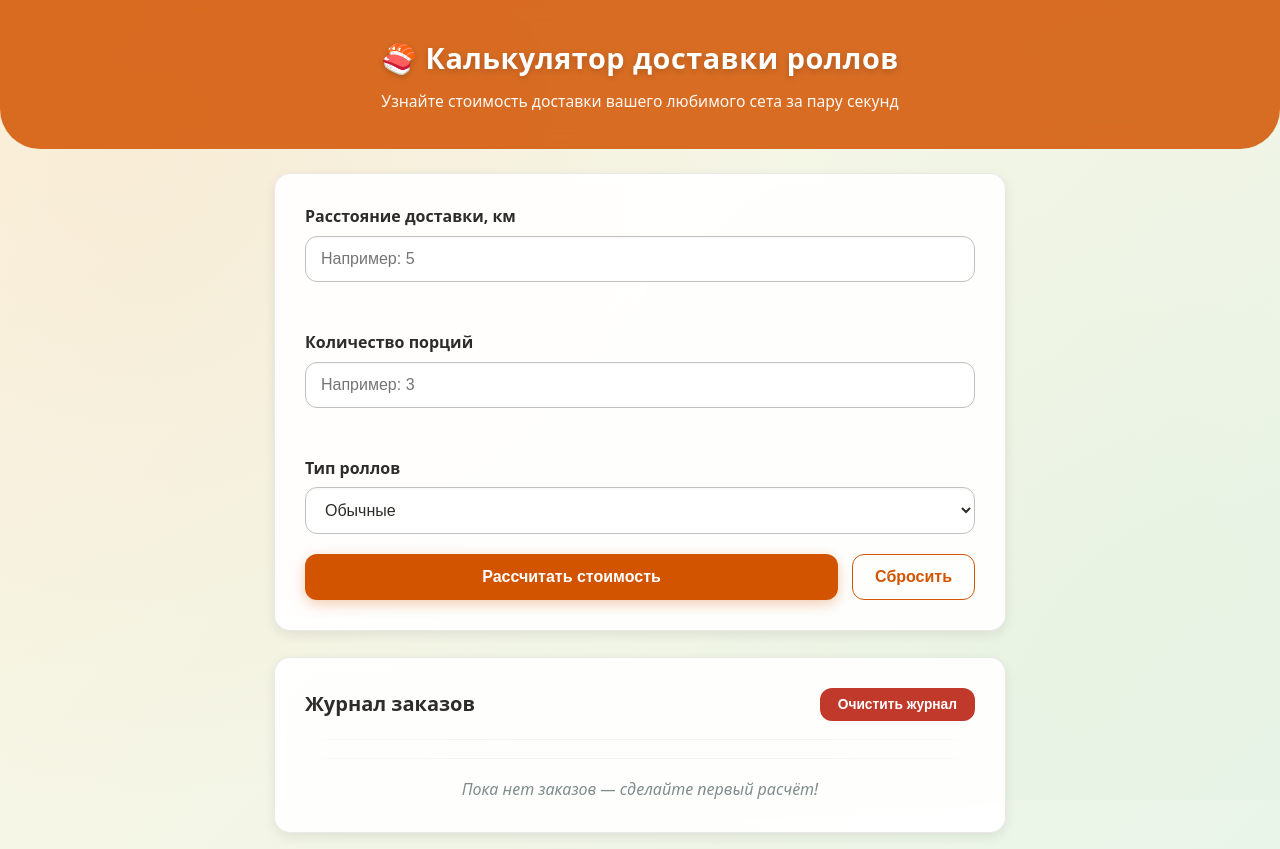
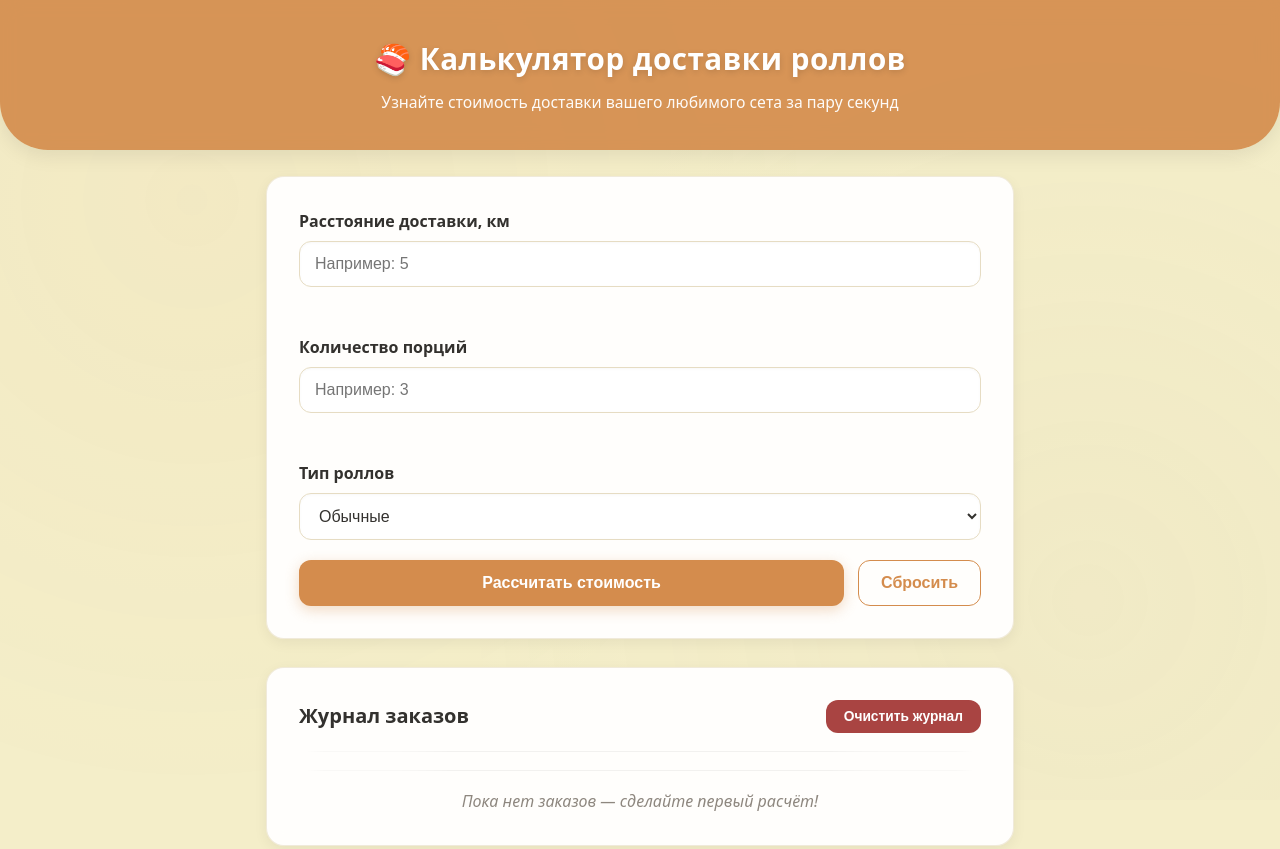
Before and after one commit to dk-dem/-, a plain HTML site: page index.html in a window 1280 px wide. Shown: the top 849 px of the page. Drawn offline with Linux system fonts and the light colour scheme.

Commit message:
style.css

```diff
--- a/style.css
+++ b/style.css
@@ -1,14 +1,14 @@
 :root {
-  --bg-gradient: linear-gradient(135deg, #fdf6e3 0%, #e8f5e9 100%);
-  --card-bg: rgba(255, 255, 255, 0.92);
-  --text: #2e2c29;
-  --accent: #d35400;        /* тёплый оранжево‑коричневый, как имбирь */
-  --accent-hover: #a04000;
-  --muted: #7f8c8d;
-  --border: #c0c0c0;
-  --radius-base: 16px;
-  --shadow-soft: 0 4px 12px rgba(0, 0, 0, 0.08);
-  --shadow-hover: 0 8px 20px rgba(0, 0, 0, 0.12);
+  --bg-color: #f4eec9;          /* тёплый бежевый фон */
+  --card-bg: rgba(255, 255, 255, 0.94);
+  --text: #33312e;              /* тёмно‑бежевый, не чёрный — мягче на бежевом */
+  --accent: #d48c4d;            /* приглушённый терракотовый (под суши‑бар) */
+  --accent-hover: #b87640;
+  --muted: #8e877f;
+  --border: #e6dcc3;
+  --radius-base: 18px;
+  --shadow-soft: 0 4px 14px rgba(0, 0, 0, 0.06);
+  --shadow-hover: 0 8px 22px rgba(0, 0, 0, 0.1);
 }
 
 * {
@@ -19,7 +19,7 @@
 
 body {
   font-family: system-ui, -apple-system, BlinkMacSystemFont, "Segoe UI", Roboto, Helvetica, Arial, sans-serif;
-  background: var(--bg-gradient);
+  background-color: var(--bg-color);
   color: var(--text);
   line-height: 1.55;
   min-height: 100vh;
@@ -28,7 +28,7 @@ body {
   overflow-x: hidden;
 }
 
-/* Декоративные элементы фона — тонкие линии и пятна */
+/* Лёгкие декоративные пятна на фоне — добавляют глубины без пестроты */
 body::before {
   content: "";
   position: absolute;
@@ -36,41 +36,43 @@ body::before {
   pointer-events: none;
   z-index: 0;
   background-image:
-    radial-gradient(circle at 10% 20%, rgba(211, 84, 0, 0.06) 0%, transparent 50%),
-    radial-gradient(circle at 90% 80%, rgba(149, 195, 149, 0.05) 0%, transparent 50%);
+    radial-gradient(circle at 15% 25%, rgba(212, 140, 77, 0.08) 0%, transparent 50%),
+    radial-gradient(circle at 85% 75%, rgba(190, 175, 150, 0.1) 0%, transparent 50%);
+  opacity: 0.6;
 }
 
 .site-header {
-  background: rgba(211, 84, 0, 0.85);
+  background: rgba(212, 140, 77, 0.92);
   color: #fff;
   text-align: center;
   padding: 36px 16px;
   position: relative;
   z-index: 1;
-  backdrop-filter: blur(8px);
-  border-bottom-left-radius: 40px;
-  border-bottom-right-radius: 40px;
+  backdrop-filter: blur(10px);
+  border-bottom-left-radius: 48px;
+  border-bottom-right-radius: 48px;
+  box-shadow: 0 6px 20px rgba(0,0,0,0.08);
 }
 
 .site-header h1 {
-  font-size: 1.8rem;
+  font-size: 1.85rem;
   margin-bottom: 8px;
   letter-spacing: 0.5px;
-  text-shadow: 0 2px 6px rgba(0,0,0,0.2);
+  text-shadow: 0 2px 6px rgba(0,0,0,0.15);
 }
 
 .site-header p {
-  opacity: 0.95;
+  opacity: 0.96;
   font-size: 0.98rem;
-  max-width: 560px;
+  max-width: 580px;
   margin: 0 auto;
 }
 
 .site-footer {
   text-align: center;
-  padding: 22px;
+  padding: 24px;
   color: var(--muted);
-  font-size: 0.82rem;
+  font-size: 0.84rem;
   margin-top: auto;
   border-top: 1px solid rgba(255,255,255,0.3);
 }
@@ -83,9 +85,9 @@ body::before {
 
 .container {
   width: 100%;
-  max-width: 760px;
-  margin: 24px auto;
-  padding: 0 14px;
+  max-width: 780px;
+  margin: 26px auto;
+  padding: 0 16px;
   flex: 1;
   position: relative;
   z-index: 1;
@@ -93,12 +95,12 @@ body::before {
 
 .card {
   background: var(--card-bg);
-  backdrop-filter: blur(6px);
-  border: 1px solid rgba(200, 200, 200, 0.4);
+  backdrop-filter: blur(8px);
+  border: 1px solid rgba(230, 220, 195, 0.6);
   border-radius: var(--radius-base);
   box-shadow: var(--shadow-soft);
-  padding: 30px;
-  margin-bottom: 26px;
+  padding: 32px;
+  margin-bottom: 28px;
   transition: transform 0.2s ease, box-shadow 0.2s ease;
 }
 
@@ -137,11 +139,11 @@ body::before {
   border-color: var(--accent);
   box-shadow:
     inset 0 1px 3px rgba(0,0,0,0.04),
-    0 0 0 3px rgba(211, 84, 0, 0.15);
+    0 0 0 3px rgba(212, 140, 77, 0.18);
 }
 
 .field input.invalid {
-  border-color: #c0392b;
+  border-color: #a94442;
   background-color: #fdf2f2;
   box-shadow: none;
 }
@@ -149,7 +151,7 @@ body::before {
 .error-msg {
   display: block;
   min-height: 22px;
-  color: #c0392b;
+  color: #a94442;
   font-size: 0.84rem;
   margin-top: 6px;
   line-height: 1.4;
@@ -180,7 +182,7 @@ body::before {
   content: "";
   position: absolute;
   inset: 0;
-  background: rgba(255,255,255,0.1);
+  background: rgba(255,255,255,0.12);
   opacity: 0;
   transform: scaleX(0);
   transform-origin: left center;
@@ -194,13 +196,13 @@ body::before {
 .btn-primary {
   background: var(--accent);
   color: #fff;
-  box-shadow: 0 4px 14px rgba(211, 84, 0, 0.3);
+  box-shadow: 0 4px 14px rgba(212, 140, 77, 0.32);
   flex: 1;
 }
 
 .btn-primary:hover {
   background: var(--accent-hover);
-  box-shadow: 0 6px 18px rgba(160, 64, 0, 0.35);
+  box-shadow: 0 6px 18px rgba(184, 118, 64, 0.4);
   transform: translateY(-1px);
 }
 
@@ -211,13 +213,13 @@ body::before {
 }
 
 .btn-ghost:hover {
-  background: rgba(211, 84, 0, 0.06);
+  background: rgba(212, 140, 77, 0.08);
   border-color: var(--accent-hover);
   color: var(--accent-hover);
 }
 
 .btn-danger {
-  background: #c0392b;
+  background: #a94442;
   color: #fff;
   font-size: 0.86rem;
   padding: 9px 18px;
@@ -225,16 +227,16 @@ body::before {
 }
 
 .btn-danger:hover {
-  background: #a93226;
-  box-shadow: 0 4px 12px rgba(192, 57, 43, 0.3);
+  background: #943a38;
+  box-shadow: 0 4px 12px rgba(169, 68, 66, 0.35);
 }
 
 .result {
   margin-top: 24px;
   padding: 20px;
   border-radius: 12px;
-  background: #eafaf1;
-  border: 1px dashed #27ae60;
+  background: #fcf8e3;
+  border: 1px dashed #d4a54d;
   animation: popIn 0.3s cubic-bezier(0.175, 0.885, 0.32, 1.275);
 }
 
@@ -246,13 +248,13 @@ body::before {
 .result h2 {
   font-size: 1.1rem;
   margin-bottom: 6px;
-  color: #2c3e50;
+  color: #4a453e;
 }
 
 #result-text {
   font-size: 1.6rem;
   font-weight: 700;
-  color: #27ae60;
+  color: #d48c4d;
   letter-spacing: 1px;
 }
 
@@ -275,10 +277,10 @@ body::before {
 
 .log-item {
   padding: 15px;
-  border: 1px solid #e0e0e0;
+  border: 1px solid #eee4d1;
   border-radius: 10px;
   margin-bottom: 11px;
-  background: #fafafa;
+  background: #fdfbf8;
   animation: fadeIn 0.3s ease;
 }
 
@@ -301,12 +303,12 @@ body::before {
   text-align: center;
 }
 
-/* Тонкие декоративные разделители */
+/* Тонкие разделители между полями */
 .card > :not(:first-child):not(.buttons)::before {
   content: "";
   display: block;
   height: 1px;
-  background: rgba(0,0,0,0.04);
+  background: rgba(0,0,0,0.05);
   margin: 18px 0;
   border-radius: 50%;
 }
```
